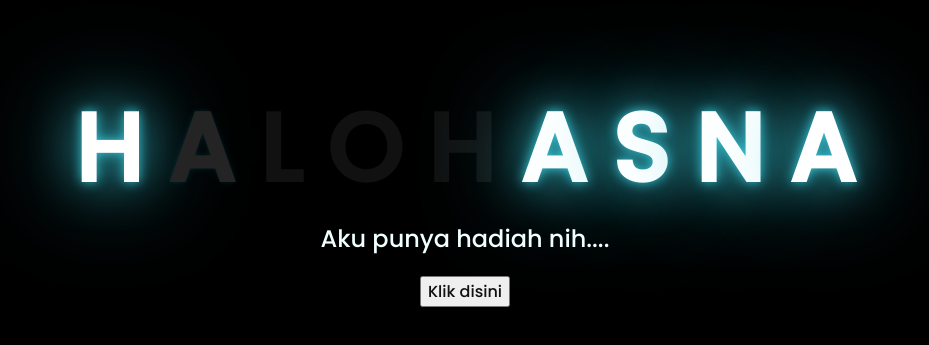
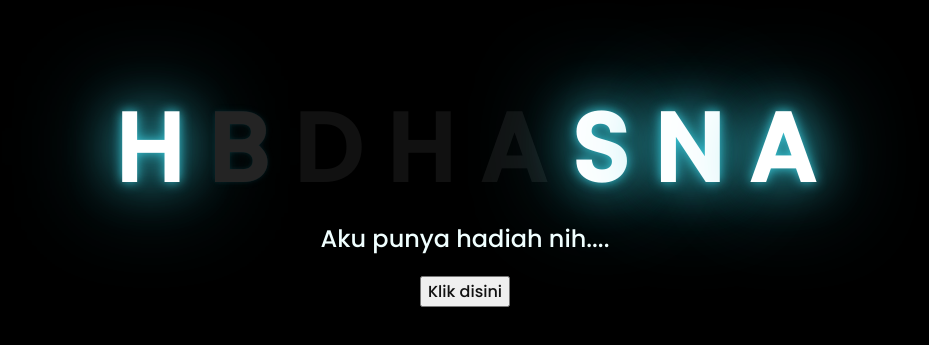
Before and after one commit to FauzaAhmadZaidan/Flowers, a plain HTML site: page index.html in a window 1280 px wide. Shown: the part 217-562 px from the top of the page, without its empty margins (183-1112 px from the left). Drawn offline with Linux system fonts and the light colour scheme.

Commit message:
Update index.html

```diff
--- a/index.html
+++ b/index.html
@@ -12,9 +12,8 @@
     <div class="greetings">
     <!-- silahkan menambah kata sesuai keinginan dengan <span>text...</span -->
         <span>H</span>
-        <span>A</span>
-        <span>L</span>
-        <span>O</span>
+        <span>B</span>
+        <span>D</span>
         <span>H</span>
         <span>A</span>
         <span>S</span>
```
